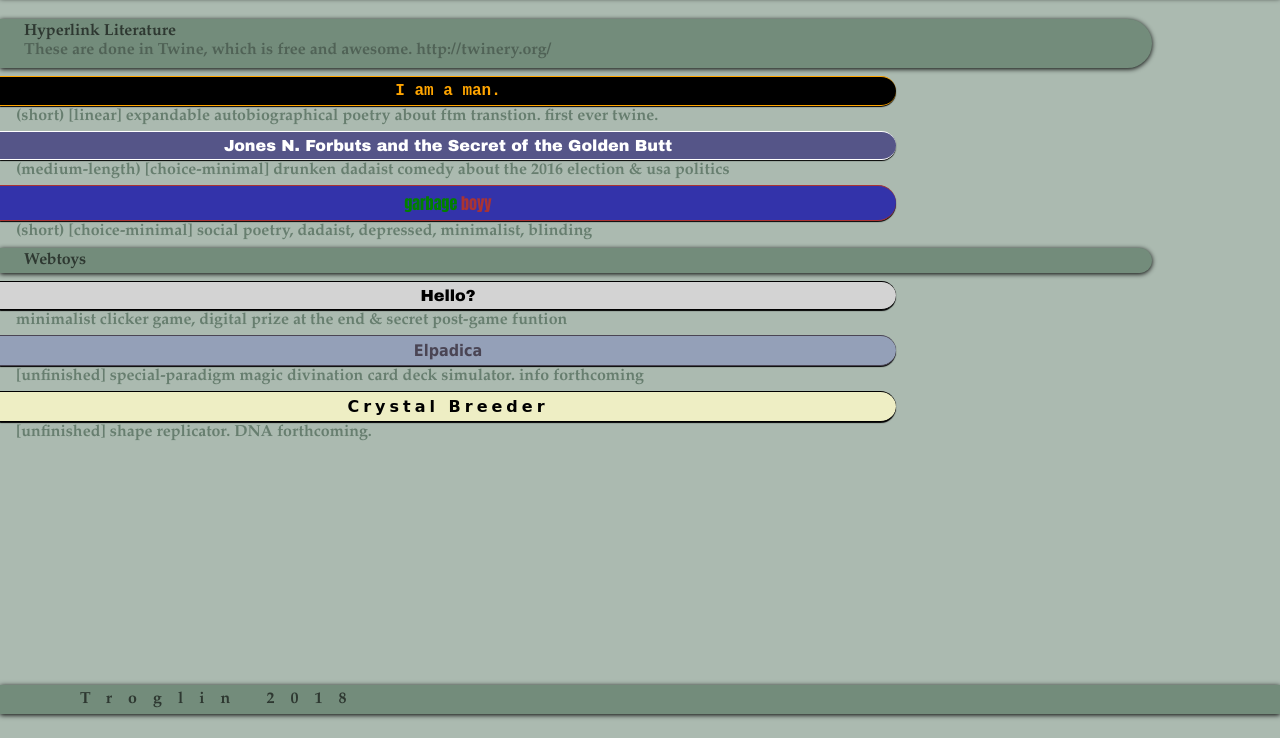
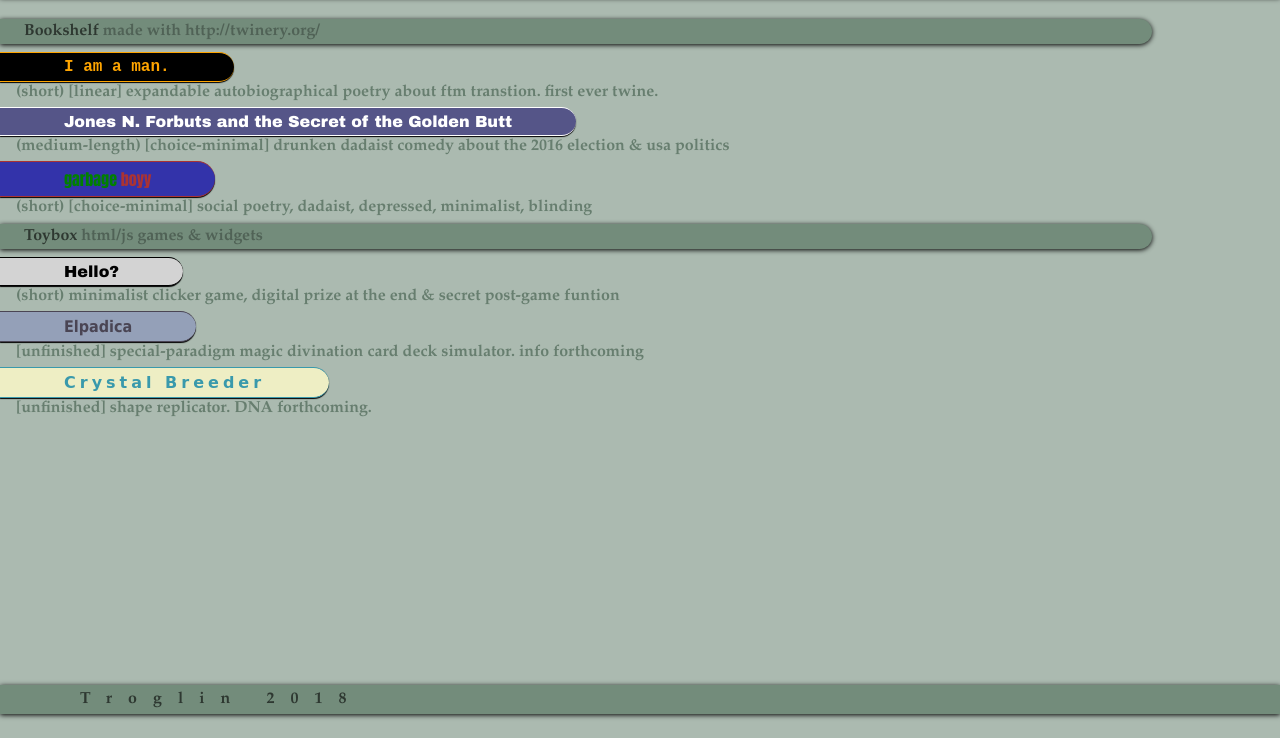
Before and after one commit to Troglin/Graven-Grotto, a plain HTML site: page index.html in a window 1280 px wide. Shown: the part 62-800 px from the top of the page. Drawn offline with Linux system fonts and the light colour scheme; a web font is replaced by a local one.

Commit message:
small update

```diff
--- a/index.html
+++ b/index.html
@@ -26,9 +26,9 @@
 		text-align: center;
 		background-color: gray;
 		display: block;
-		width: 70%;
+		width: none;
 		border-radius: 0 3em 3em 0;
-		padding: .3em 0;
+		padding: .3em 4em;
 		margin: 0 0 .1em 0;
 		text-decoration: none;
 		border: 1px solid;
@@ -115,7 +115,7 @@
 
 	#crystals {
 		background-color: hsl(60 55% 85%);
-		color: black;
+		color: hsl(190 50% 45%);
 		letter-spacing: 4px;
 		font-family: 'Bonbon', cursive;
 	}
@@ -127,11 +127,7 @@
 
 	<h1 id="header">Graven Grotto</h1>
 
-		<div class="category">Hyperlink Literature
-			<p class="subcat">
-				These are done in Twine, which is free and awesome. http://twinery.org/
-			</p>
-		</div>
+		<div class="category">Bookshelf <span class="subcat">made with http://twinery.org/</span></div>
 
 		<div class="flexy">
 
@@ -159,7 +155,7 @@
 		</div>
 
 
-		<div class="category">Webtoys</div>
+		<div class="category">Toybox <span class="subcat">html/js games & widgets</span></div>
 
 		<div class="flexy">
 
@@ -167,13 +163,8 @@
 			<a id="hello" href="https://troglin.github.io/Graven-Grotto/magic/hello.html">
 				Hello?</a>
 			<p class="subtitle">
-				minimalist clicker game, digital prize at the end & secret post-game funtion
+				(short) minimalist clicker game, digital prize at the end & secret post-game funtion
 			</p>
-
-		</div>
-
-
-		<div class="flexy">
 
 			<a id="elpadica" href="https://troglin.github.io/Graven-Grotto/magic/elpadica.html">
 				Elpadica
```
